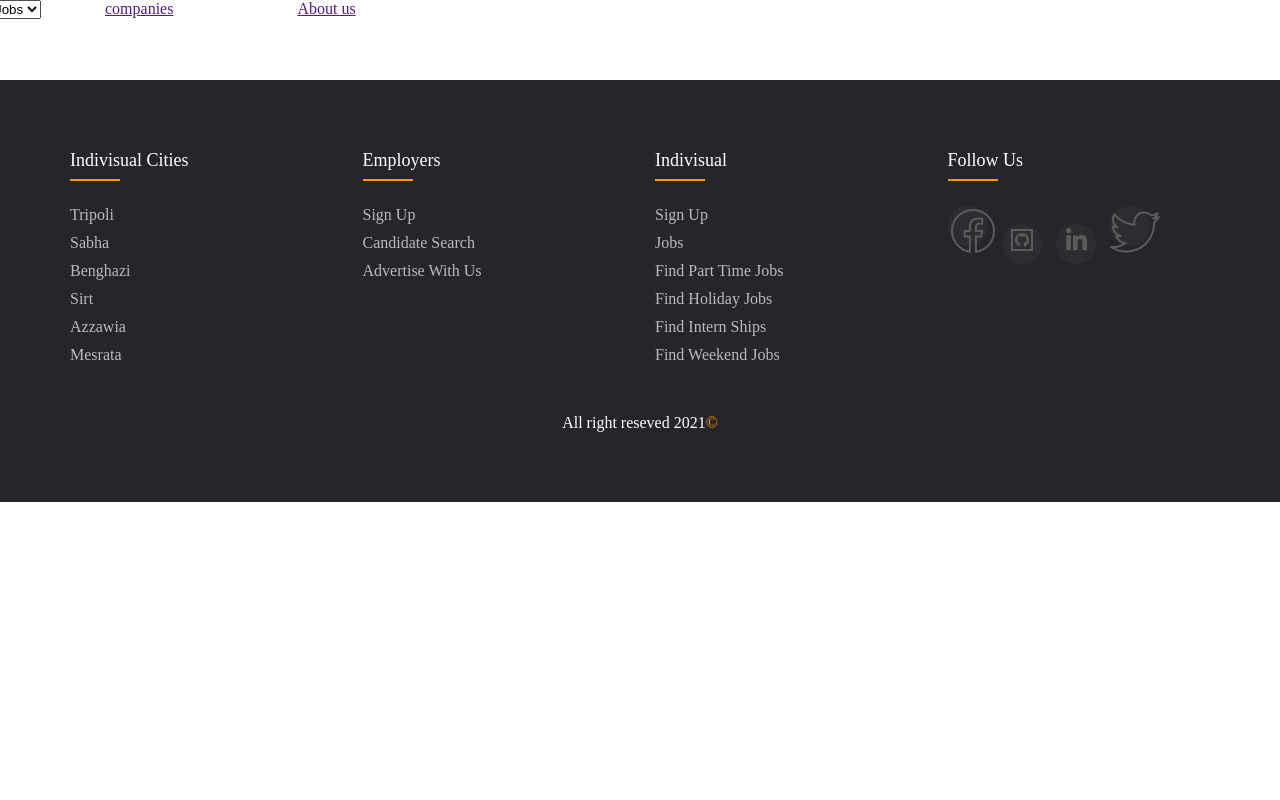
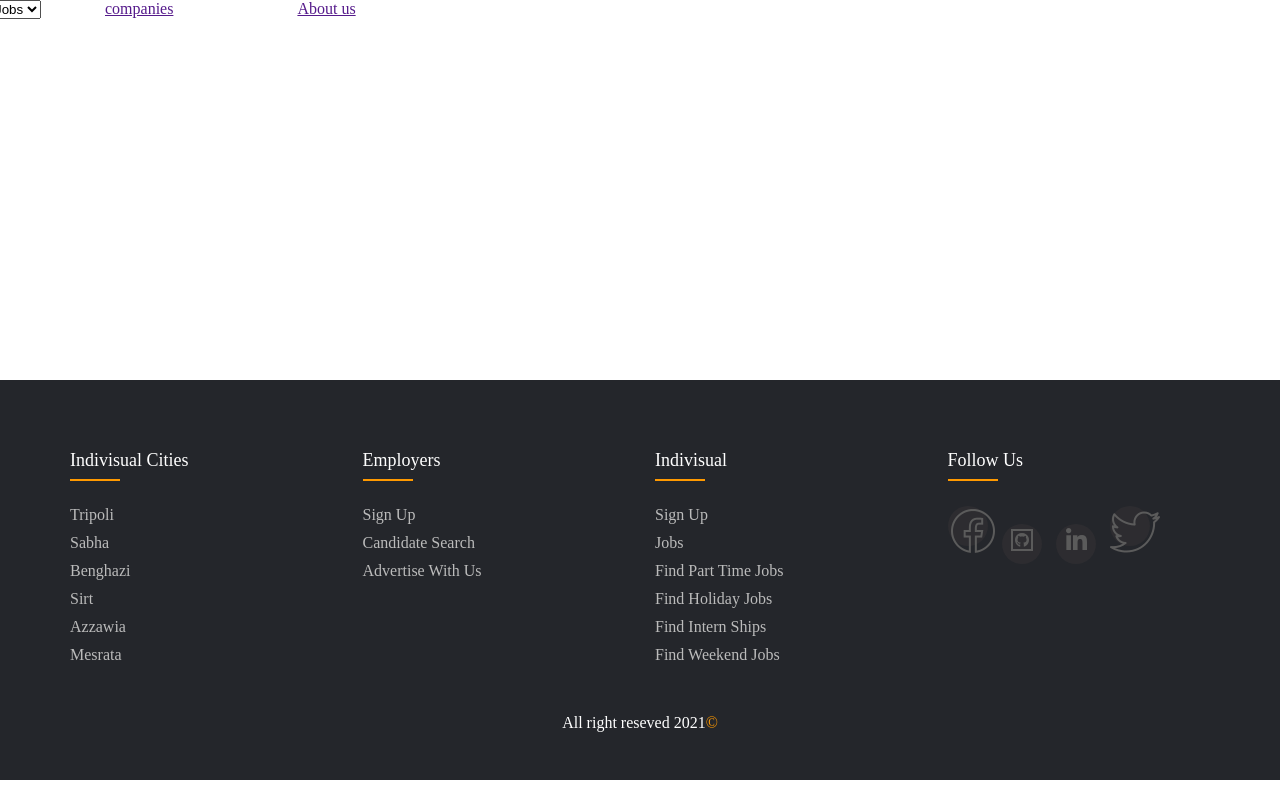
Before and after one commit to AllaAlmgalsh/PartTimeJobs, a plain HTML site: page home.html in a window 1280 px wide. Drawn offline with Linux system fonts and the light colour scheme.

Commit message:
footer gap
you will realize from the comments in stylesheet

```diff
--- a/style.css
+++ b/style.css
@@ -1,6 +1,11 @@
 body{
 background-color: #ffffff;
-
+position:relative;/*one of the tips to fix the white gap proplem*/
+padding-bottom: 400px;/*one of the tips to fix the white gap proplem*/
+min-height: 100vh;/*one of the tips to fix the white gap proplem*/
+}
+main{
+  min-height: calc(100vh -400px - 85px);
 }
 header  {
     margin-top : -20px;
@@ -57,8 +62,13 @@ header  {
     list-style: none;
   }
   .footer{
+    height: 400px;
     background-color: #24262b;
       padding: 70px 0;
+      position: absolute;/*one of the tips to fix the white gap proplem*/
+      bottom: 0;/*one of the tips to fix the white gap proplem*/
+      width: 100%;/*one of the tips to fix the white gap proplem*/
+
   }
   .footer-col{
      width: 25%;
```
